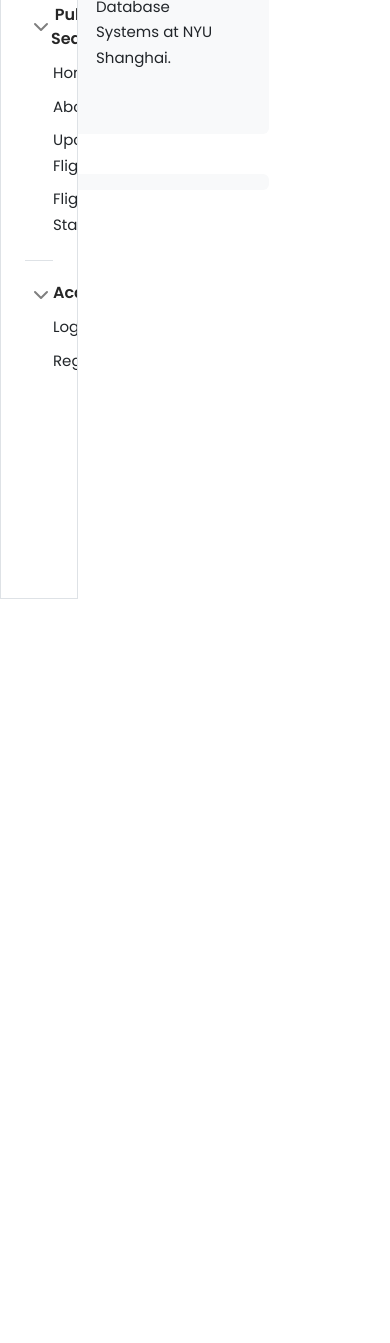
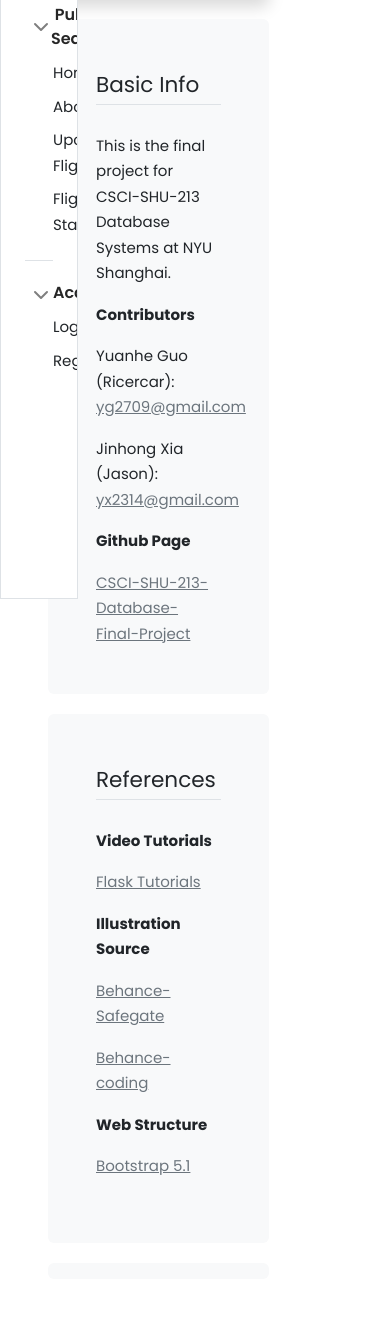
Before and after one commit to Jaacky-Huaang/Databases_Project, a Flask app: page /about in a window 390 px wide. Shown: the part 245-1588 px from the top of the page. Before the commit the page ends 844 px from the top, so only its background shows below. Run offline with Flask 3, Linux system fonts and the light colour scheme; some libraries are stand-ins or nearby versions.

Commit message:
Update about.html

```diff
--- a/reservation/templates/about.html
+++ b/reservation/templates/about.html
@@ -1,9 +1,51 @@
 {% extends "layout.html" %}
+
+{% block headlines %}
+<div class="shadow bg-light top-50 rounded" id="carousel_headline">
+    <div class="carousel-inner rounded">
+        <div class="carousel-item active">
+            <img class="d-block" style="object-fit: cover; filter: brightness(90%)" width="100%" height="200px" src="https://mir-s3-cdn-cf.behance.net/project_modules/fs/71e739111105813.5ffc17f7d7a18.png">
+            <div class="carousel-caption d-none d-md-block">
+                <legend>About This Project</legend>
+            </div>
+        </div>
+    </div>
+</div>
+<div class="space"></div>
+{% endblock headlines %}
+
 {% block content %}
     <div>
-        <legend>About</legend>
+        <legend class="border-bottom">Basic Info</legend>
+        <div class="space"></div>
         <p>
-            This is a database project for CSCI-SHU-213 Database Systems at NYU Shanghai.
+            This is the final project for CSCI-SHU-213 Database Systems at NYU Shanghai.
         </p>
+        <p class="fw-bold">Contributors</p>
+        <p>Yuanhe Guo (Ricercar): <a href="mailto: yg2709@gmail.com" class="link-secondary">yg2709@gmail.com</a></p>
+        <p>Jinhong Xia (Jason): <a href="mailto: jx2314@gmail.com" class="link-secondary">yx2314@gmail.com</a></p>
+
+        <p class="fw-bold">Github Page</p>
+        <a href="https://github.com/RicercarG/CSCI-SHU-213-Database-Final-Project" class="link-secondary">CSCI-SHU-213-Database-Final-Project</a>
+
+
    </div>
 {% endblock %}
+
+{% block extra_content %}
+<div class="bg-light p-5 rounded">
+    <div class="col-sm-10 mx-auto">
+        <legend class="border-bottom">References</legend>
+        <div class="space"></div>
+        <p class="fw-bold">Video Tutorials</p>
+        <p><a href="https://youtube.com/playlist?list=PL-osiE80TeTs4UjLw5MM6OjgkjFeUxCYH" class="link-secondary">Flask Tutorials</a></p>
+
+        <p class="fw-bold">Illustration Source</p>
+        <p><a href="https://www.behance.net/gallery/28764453/Safegate" class="link-secondary">Behance-Safegate</a></p>
+        <p><a href="https://www.behance.net/gallery/111105813/coding?tracking_source=search_projects%7Cillustration+for+coding" class="link-secondary">Behance-coding</a></p>
+
+        <p class="fw-bold">Web Structure</p>
+        <p><a href="https://getbootstrap.com/docs/5.3/getting-started/introduction/" class="link-secondary">Bootstrap 5.1</a></p>
+    </div>
+</div>
+{% endblock %}
```
